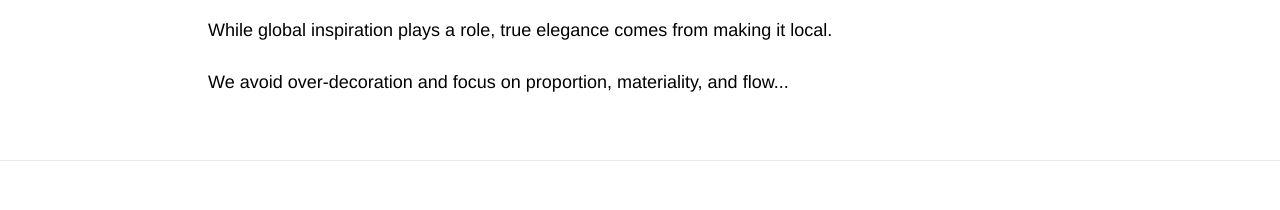
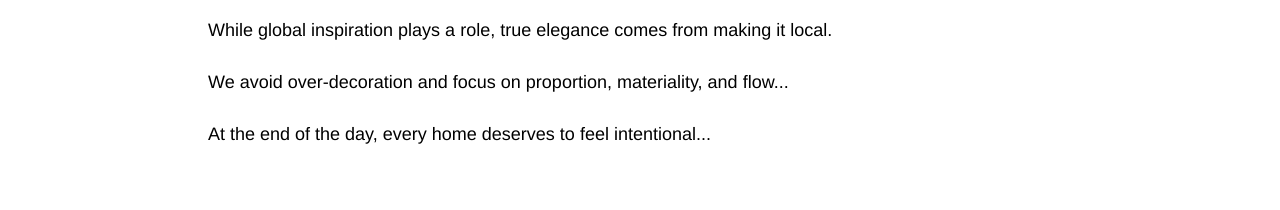
Before and after one commit to AtharAlamara/live-website, a React (Vite) app: page /news/article-minimal-elegance-riyadh in a window 1280 px wide. Shown: the part 1460-1670 px from the top of the page. Built offline with nearby package versions, Linux system fonts and the light colour scheme; no server answers; the database is empty; a web font is replaced by a local one.

Commit message:
Updated article-minimal-elegance-riyadh.tsx

```diff
--- a/src/Pages/article-minimal-elegance-riyadh.tsx
+++ b/src/Pages/article-minimal-elegance-riyadh.tsx
@@ -283,6 +283,7 @@ export default function Article2() {
 
                 <p>{S3P1}</p>
                 <p>{S3P2}</p>
+                <p>{S3P3}</p>
               </div>
             </>
           }
```
